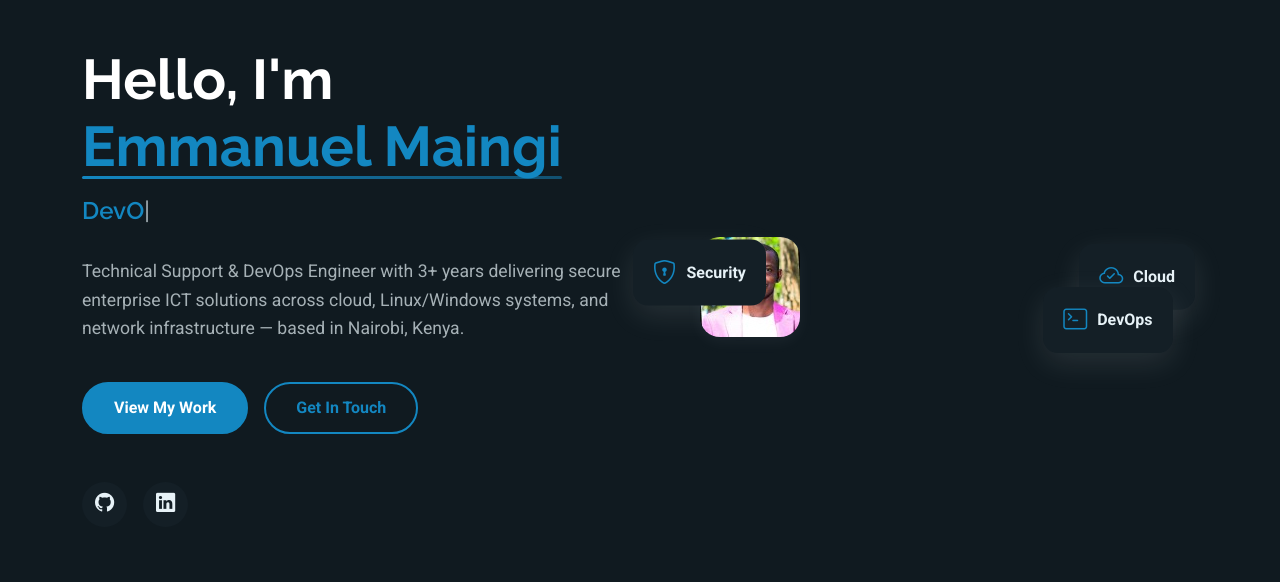
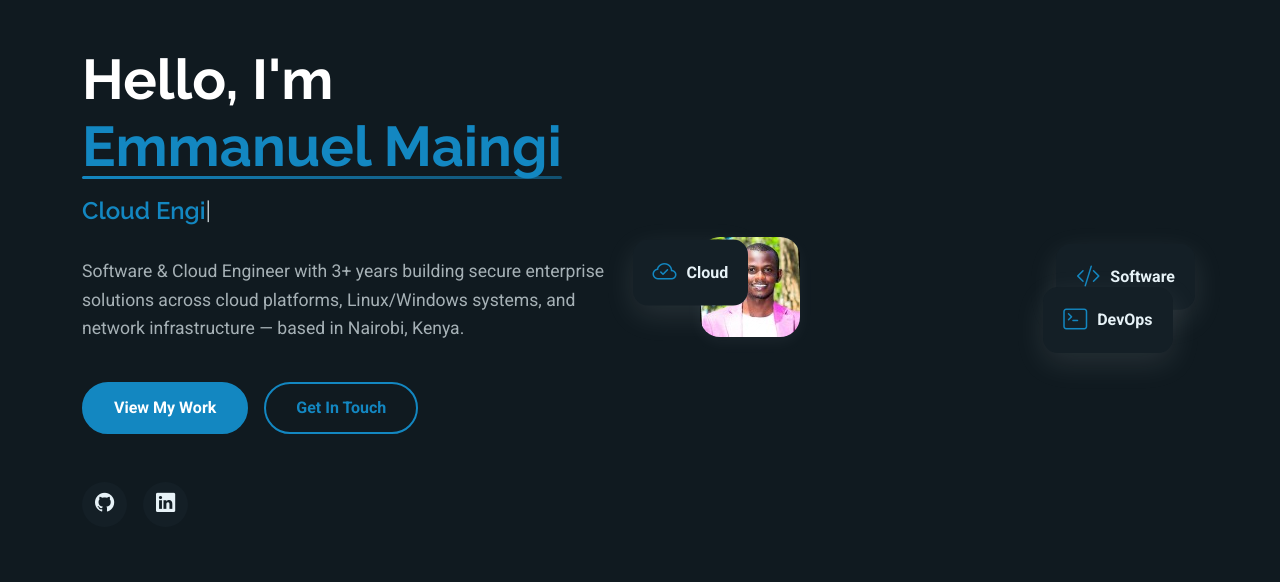
Before and after one commit to Emannuh/EPortfolio, a Django app: page / in a window 1280 px wide. Shown: the part 197-779 px from the top of the page. Run offline with Django 5.2, Linux system fonts and the light colour scheme; some libraries are stand-ins or nearby versions.

Commit message:
Update on skills

```diff
--- a/templates/about.html
+++ b/templates/about.html
@@ -18,9 +18,9 @@
       <div class="col-lg-7" data-aos="fade-right" data-aos-delay="150">
         <div class="intro-content">
           <span class="eyebrow">Based in Nairobi, Kenya</span>
-          <h2 class="headline">Hi, I'm Emmanuel — a DevOps & Cloud Security Engineer building reliable, secure infrastructure</h2>
+          <h2 class="headline">Hi, I'm Emmanuel — a Software & Cloud Engineer building reliable, secure infrastructure</h2>
           <p class="lead">
-            I specialise in cloud and software engineering, system administration (Linux/Windows), and network infrastructure. I have proven expertise implementing defense-in-depth controls using Microsoft Defender, SIEM, Azure Firewall, and RBAC/IAM frameworks.
+            I specialise in software engineering, cloud architecture, and DevOps — with deep experience in system administration (Linux/Windows) and network infrastructure. I implement defense-in-depth controls using Microsoft Defender, SIEM, Azure Firewall, and RBAC/IAM frameworks.
           </p>
           <p>
             I combine deep knowledge of threat detection, GDPR compliance, and infrastructure optimisation with strong problem-solving skills to deliver reliable solutions under pressure. I hold certifications from AWS, Microsoft, Cisco, and the Linux Foundation.
--- a/templates/index.html
+++ b/templates/index.html
@@ -12,10 +12,10 @@
         <div class="hero-content">
           <h1 data-aos="fade-up" data-aos-delay="200">Hello, I'm <span class="highlight">Emmanuel Maingi</span></h1>
           <h2 data-aos="fade-up" data-aos-delay="300">
-            <span class="typed" data-typed-items="Tech Support Engineer, DevOps Engineer, Cloud Security Engineer, Linux & Azure Specialist"></span>
+            <span class="typed" data-typed-items="Software Engineer, Cloud Engineer, DevOps Engineer, Linux & Azure Specialist"></span>
           </h2>
           <p data-aos="fade-up" data-aos-delay="400">
-            Technical Support & DevOps Engineer with 3+ years delivering secure enterprise ICT solutions across cloud, Linux/Windows systems, and network infrastructure — based in Nairobi, Kenya.
+            Software & Cloud Engineer with 3+ years building secure enterprise solutions across cloud platforms, Linux/Windows systems, and network infrastructure — based in Nairobi, Kenya.
           </p>
           <div class="hero-actions" data-aos="fade-up" data-aos-delay="500">
             <a href="{% url 'portfolio' %}" class="btn btn-primary">View My Work</a>
@@ -33,12 +33,12 @@
             <img src="{% static 'img/profile/emmanuel-maingi.jpg' %}" alt="Emmanuel Maingi" class="img-fluid">
             <div class="floating-elements">
               <div class="floating-card design" data-aos="fade-left" data-aos-delay="700">
+                <i class="bi bi-code-slash"></i>
+                <span>Software</span>
+              </div>
+              <div class="floating-card code" data-aos="fade-right" data-aos-delay="800">
                 <i class="bi bi-cloud-check"></i>
                 <span>Cloud</span>
-              </div>
-              <div class="floating-card code" data-aos="fade-right" data-aos-delay="800">
-                <i class="bi bi-shield-lock"></i>
-                <span>Security</span>
               </div>
               <div class="floating-card creativity" data-aos="fade-up" data-aos-delay="900">
                 <i class="bi bi-terminal"></i>
--- a/templates/resume.html
+++ b/templates/resume.html
@@ -9,7 +9,7 @@
 
   <div class="container section-title" data-aos="fade-up">
     <h2>Resume</h2>
-    <p>Emmanuel Maingi &mdash; B.Sc. Mathematics & Computer Science &mdash; Linux, Microsoft, AWS, CCNA Certified &mdash; Nairobi, Kenya</p>
+    <p>Emmanuel Maingi &mdash; B.Sc. Mathematics & Computer Science &mdash; Software Engineer | Cloud Engineer | DevOps Engineer &mdash; Nairobi, Kenya</p>
   </div>
 
   <div class="container" data-aos="fade-up" data-aos-delay="100">
```
